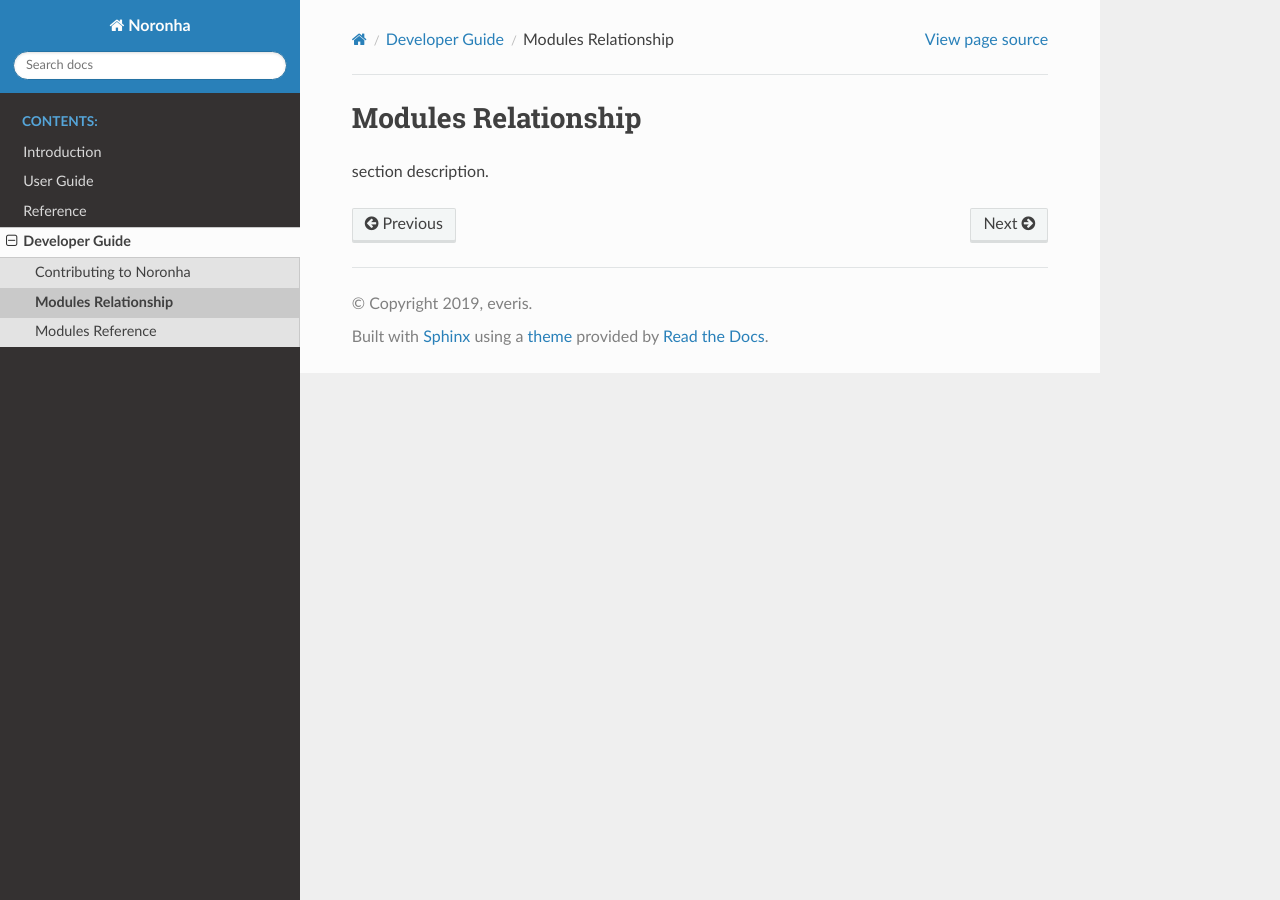
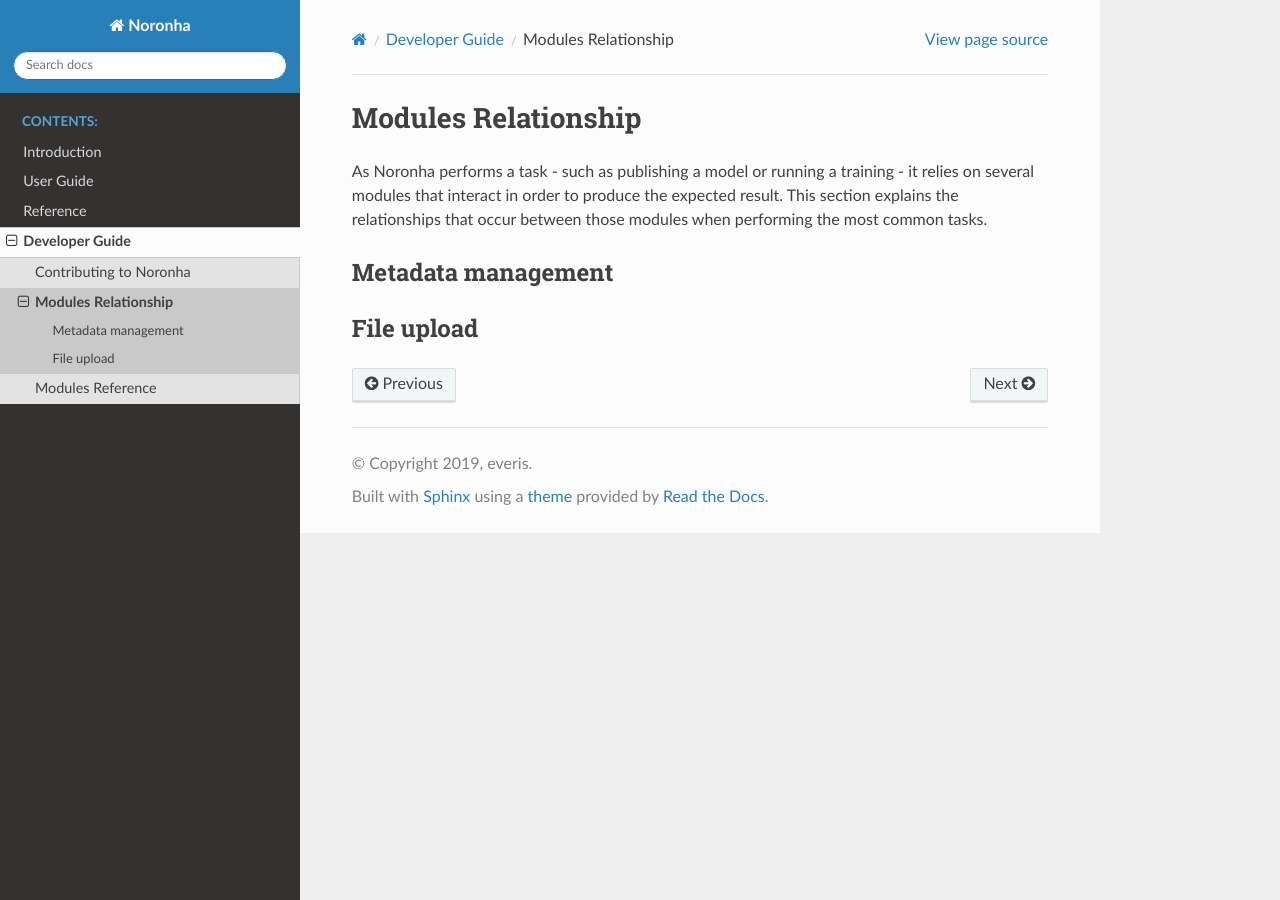
Before and after one commit to noronha-dataops/noronha, a Sphinx documentation site: the page built from docs/source/developer/module_rel.rst, in a window 1280 px wide. Built offline with Sphinx 7.4.7 and the Read the Docs theme 2.0.0, drawn with Linux system fonts in a browser that asks for light colours.

Commit message:
placeholders and intro for modules relationship

```diff
--- a/docs/source/developer/module_rel.rst
+++ b/docs/source/developer/module_rel.rst
@@ -3,4 +3,20 @@ Modules Relationship
 *********************
 .. highlight:: none
 
-section description.
+As Noronha performs a task - such as publishing a model or running a training - it relies on several modules that
+interact in order to produce the expected result. This section explains the relationships that occur between those
+modules when performing the most common tasks.
+
+Metadata management
+===================
+
+.. TODO: explanation
+
+.. TODO: diagram
+
+File upload
+===========
+
+.. TODO: explanation
+
+.. TODO: diagram
```
